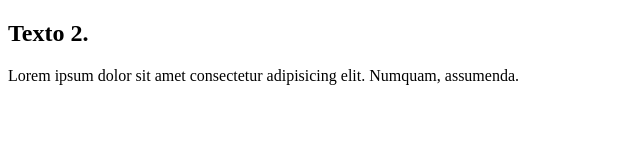
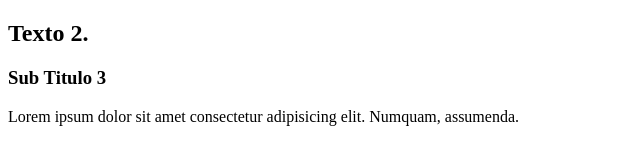
Before and after one commit to Franzaviza/practica_vscode_git, a plain HTML site: page index.html in a window 1280 px wide. Shown: the whole page, without its empty margins (0-640 px from the left). Drawn offline with Linux system fonts and the light colour scheme.

Commit message:
Update index.html con H3

```diff
--- a/index.html
+++ b/index.html
@@ -6,7 +6,8 @@
     <title>Practica Git en VS Code</title>
 </head>
 <body>
-     <h2>Texto 2.</h2>
+    <h2>Texto 2.</h2>
+    <h3>Sub Titulo 3</h3>
      <p>Lorem ipsum dolor sit amet consectetur adipisicing elit. Numquam, assumenda.</p>
 </body>
 </html>
```
